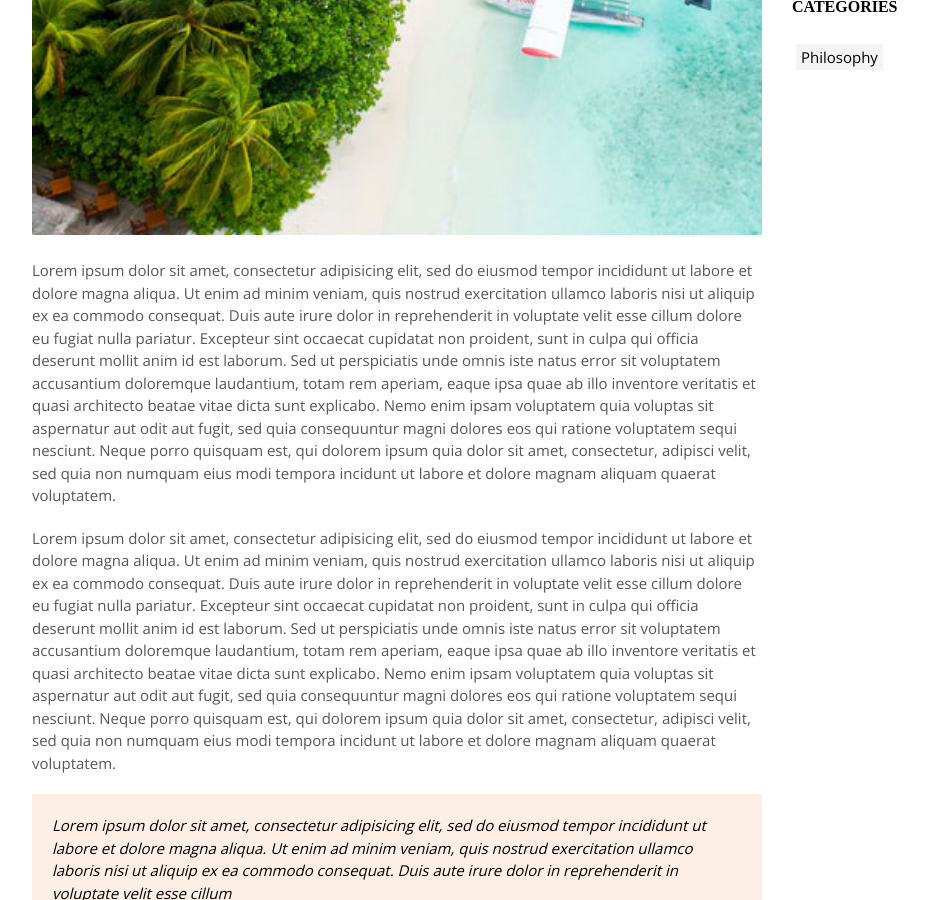
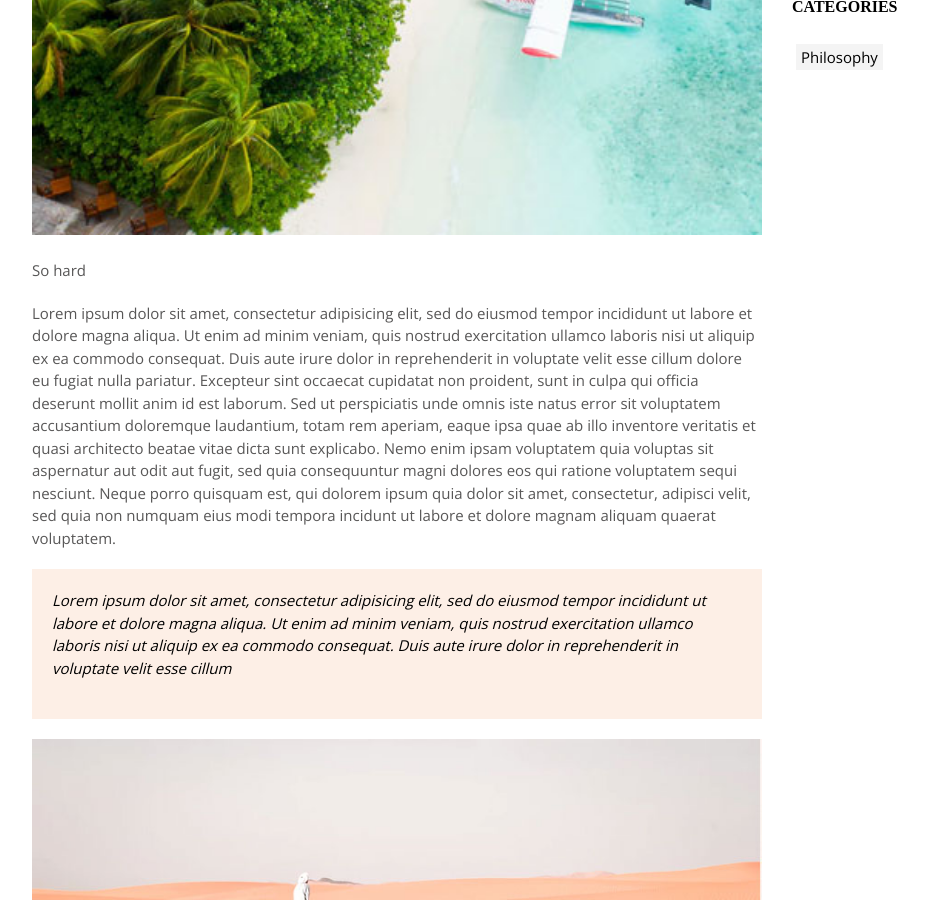
Before and after one commit to wonderjul/website, a Jekyll site: the page built from _posts/2019-04-14-organize-Your-Life.1.md, in a window 1280 px wide and 900 px high, scrolled down 995 px. Shown: the whole window, without its empty margins (53-981 px from the left). Built offline with Jekyll 4.4.1, drawn with Linux system fonts in a browser that asks for light colours; some web fonts are replaced; some of the changed text lies outside the part shown.

Commit message:
show title

```diff
--- a/_posts/2019-04-14-organize-Your-Life.1.md
+++ b/_posts/2019-04-14-organize-Your-Life.1.md
@@ -1,6 +1,6 @@
 ---
 layout: post
-title: "Organize Your Life With 10 Simple rule"
+title: "Depression is Hard"
 date: 2019-04-14 14:46:10 +03:00
 description: "This is meta description"
 featured: true
@@ -13,16 +13,7 @@
 ---
 
 
-Lorem ipsum dolor sit amet, consectetur adipisicing elit, sed do eiusmod tempor incididunt ut labore et
-dolore magna aliqua. Ut enim ad minim veniam, quis nostrud exercitation ullamco laboris nisi ut aliquip ex
-ea commodo consequat. Duis aute irure dolor in reprehenderit in voluptate velit esse cillum dolore eu fugiat
-nulla pariatur. Excepteur sint occaecat cupidatat non proident, sunt in culpa qui officia deserunt mollit
-anim id est laborum. Sed ut perspiciatis unde omnis iste natus error sit voluptatem accusantium doloremque
-laudantium, totam rem aperiam, eaque ipsa quae ab illo inventore veritatis et quasi architecto beatae vitae
-dicta sunt explicabo. Nemo enim ipsam voluptatem quia voluptas sit aspernatur aut odit aut fugit, sed quia
-consequuntur magni dolores eos qui ratione voluptatem sequi nesciunt. Neque porro quisquam est, qui dolorem
-ipsum quia dolor sit amet, consectetur, adipisci velit, sed quia non numquam eius modi tempora incidunt ut
-labore et dolore magnam aliquam quaerat voluptatem.
+So hard
 
 Lorem ipsum dolor sit amet, consectetur adipisicing elit, sed do eiusmod tempor incididunt ut labore et
 dolore magna aliqua. Ut enim ad minim veniam, quis nostrud exercitation ullamco laboris nisi ut aliquip ex
--- a/index.html
+++ b/index.html
@@ -23,7 +23,7 @@
               {% for category in categories %}
               <p class="text-uppercase">{{category}}</p>
               {% endfor %}
-              <h4 class="card-title mb-4"><a class="text-white" href="{{ post.url | prepend: site.baseurl }}">Organize Your Life With 10 Simple rule</a></h4>
+              <h4 class="card-title mb-4"><a class="text-white" href="{{ post.url | prepend: site.baseurl }}">{{ post.title }}</a></h4>
               <a class="btn btn-outline-light" href="{{ post.url | prepend: site.baseurl }}">read more</a>
             </div>
           </div>
```
